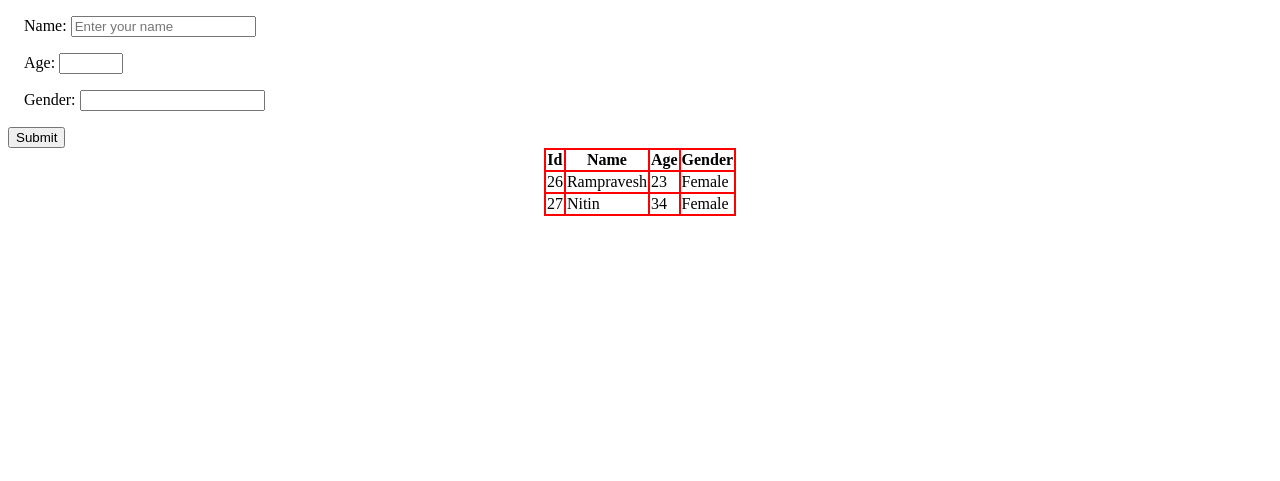
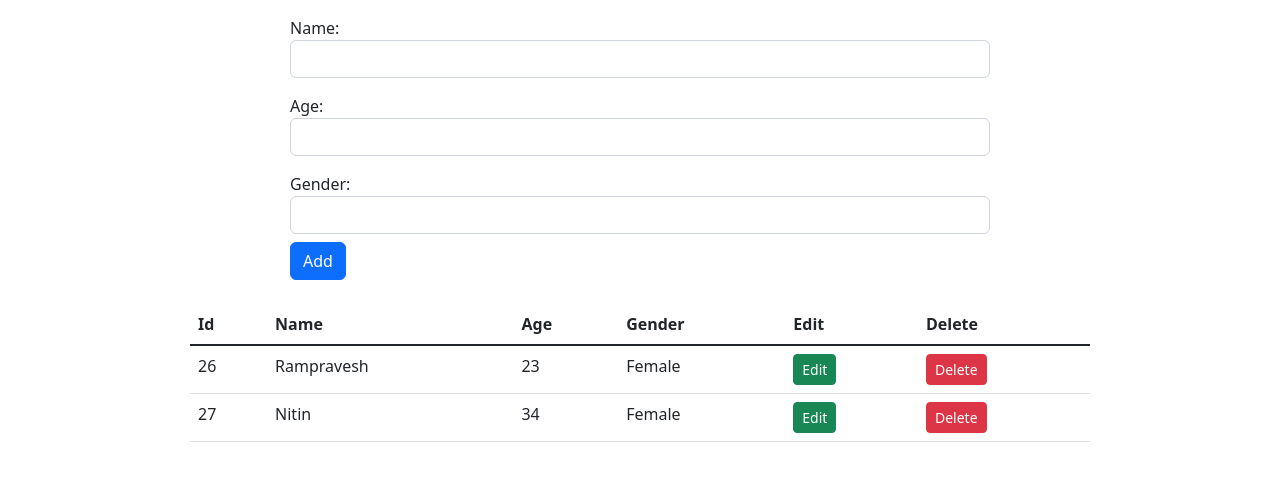
Before and after one commit to rampravesh22/django-practice, a Django app: page / in a window 1280 px wide. Shown: the top 481 px of the page. Run offline with Django 4.2, Linux system fonts and the light colour scheme; data comes from the database, SQL or seed files in the repository; both versions use the stored data as it was after the commit.

Commit message:
just commit

```diff
--- a/formp/core/forms.py
+++ b/formp/core/forms.py
@@ -3,6 +3,6 @@ from django import forms
 
 class StudentRegister(forms.Form):
     name = forms.CharField(
-        required=True, label_suffix=":",widget=forms.TextInput(attrs={"placeholder":"Enter your name"}))
-    age = forms.IntegerField(max_value=100,min_value=18)
-    gender = forms.CharField(max_length=100)
+        required=True, label_suffix=":",widget=forms.TextInput(attrs={"class":"form-control"}))
+    age = forms.IntegerField(max_value=100,min_value=18,widget=forms.NumberInput(attrs={"class":"form-control"}))
+    gender = forms.CharField(max_length=100,widget=forms.TextInput(attrs={"class":"form-control"}))
--- a/formp/core/static/core/style.css
+++ b/formp/core/static/core/style.css
@@ -1,16 +1,9 @@
-.form-input{
-    margin:1rem;
-
+form{
+    max-width: 700px !important;
+    margin: auto;
 }
 
-
-tr{
-    border: 2px solid red;
+.student-details{
+    max-width: 900px;
+    margin: auto;
 }
-td,th{
-    border: 2px solid red;
-}
-table{
-    border:2px solid black;
-    border-collapse:collapse;
-}
--- a/formp/core/templates/core/base.html
+++ b/formp/core/templates/core/base.html
@@ -1,4 +1,5 @@
 <!DOCTYPE html>
+{% load static %}
 <html lang="en">
 
 <head>
@@ -16,6 +17,7 @@
 
     <link href="https://cdn.jsdelivr.net/npm/bootstrap@5.2.0/dist/css/bootstrap.min.css" rel="stylesheet"
         integrity="sha384-gH2yIJqKdNHPEq0n4Mqa/HGKIhSkIHeL5AyhkYV8i59U5AR6csBvApHHNl/vI1Bx" crossorigin="anonymous">
+    <link rel="stylesheet" href="{% static 'core/style.css' %}">
 </head>
 
 <body>
--- a/formp/core/templates/core/home.html
+++ b/formp/core/templates/core/home.html
@@ -1,64 +1,60 @@
-<!DOCTYPE html>
+{% extends 'core/base.html' %}
 {% load static %}
-<html lang="en">
-<head>
-    <meta charset="UTF-8">
-    <meta http-equiv="X-UA-Compatible" content="IE=edge">
-    <meta name="viewport" content="width=device-width, initial-scale=1.0">
-    <title>Document</title>
-    <link rel="stylesheet" href="{% static 'core/style.css' %}">
-    <style>
-
-    </style>
-</head>
-<body>
-
+{% block content %}
+<div class="container">
     <form action="" method="post">
         {% csrf_token %}
-        {% if form.non_field_errors %}
-            {% for error in form.non_field_errors  %}
-                <p>{{ error }}</p>
+            {% if form.non_field_errors %}
+                {% for error in form.non_field_errors  %}
+            <p>{{ error }}</p>
             {% endfor %}
         {% endif %}
 
         {% for field in form %}
-            <div class="form-input">
+            <div class="form-input mt-3">
                 <label for=" {{ field.auto_id }} ">{{field.label_tag|striptags}}</label>
                 {{ field }}
                 <small>{{ field.errors|striptags }}</small>
             </div>
         {% endfor %}
-        <input type="submit" value="Submit">
+
+        <input type="submit" value="Add" class="btn btn-primary mt-2">
     </form>
-    <a href="{% url "edit"  %}"></a>
-
-    {% if messages %}
-        {% for message in messages %}
-            <small {% if message.tags %} class="{{ message.tags }}" {% endif %} >{{ message }}</small>
-        {% endfor %}
-    {% endif %}
-
     <div class="student-details">
-        <table align="center">
+        <table class="table mt-4">
             <thead>
                 <tr>
-                    <th>Id</th>
-                    <th>Name</th>
-                    <th>Age</th>
-                    <th>Gender</th>
+                    <th scope="col">Id</th>
+                    <th scope="col">Name</th>
+                    <th scope="col">Age</th>
+                    <th scope="col">Gender</th>
+                    <th scope="col">Edit</th>
+                    <th scope="col">Delete</th>
                 </tr>
             </thead>
-            <tbody>
+            <tbody class="table-group-divider">
                 {% for student in students %}
                     <tr>
-                        <td>{{student.id}}</td>
-                        <td>{{student.name}}</td>
-                        <td>{{student.age}}</td>
-                        <td>{{student.gender}}</td>
+                        <td scope="row">{{ student.id }}</td>
+                        <td scope="row">{{ student.name }}</td>
+                        <td scope="row">{{ student.age }}</td>
+                        <td scope="row">{{ student.gender }}</td>
+                         <td scope="row">
+                            <a class="btn btn-success btn-sm" href="{% url 'edit' student.id %}">Edit</a>
+                        </td>
+                         <td scope="row">
+                            <a class="btn btn-danger btn-sm" href="{% url 'delete' student.id %}">Delete</a>
+                        </td>
                     </tr>
                 {% endfor %}
             </tbody>
         </table>
     </div>
-</body>
-</html>
+    {% if messages %}
+        {% for message in messages %}
+            <p {% if message.tags %} class="py-1 text-center bg-{{message.tags}} text-white" {% endif %} >{{message}}</p>
+        {% endfor %}
+    {% endif %}
+</div>
+
+{% endblock content %}
--- a/formp/core/urls.py
+++ b/formp/core/urls.py
@@ -2,5 +2,6 @@ from django.urls import path
 from core import views
 urlpatterns = [
     path("",views.register,name="home"),
-    path("edit/",views.edit_student, name="edit")
+    path("edit_student/<int:id>/",views.edit_student, name="edit"),
+    path('delete_stduent/<int:id>/',views.delete_student,name="delete")
 ]
--- a/formp/core/views.py
+++ b/formp/core/views.py
@@ -3,6 +3,7 @@ from .models import Student
 from .forms import StudentRegister
 from django.contrib import messages
 # Create your views here.
+
 
 def register(request):
     if request.method == "POST":
@@ -12,22 +13,37 @@ def register(request):
             name = data['name']
             age = data['age']
             gender = data['gender']
-            Student.objects.create(name=name, age=age, gender=gender)
+            s = Student.objects.create(name=name, age=age, gender=gender)
 
-            messages.success(request, "Your data has been saved successfully")
+            messages.success(
+                request, f"{s.name} data has been saved successfully")
             return redirect(request.META.get('HTTP_REFERER'))
     else:
         form = StudentRegister()
     students = Student.objects.all()
-    context={
-        'form':form,
-        'students':students
+    context = {
+        'form': form,
+        'students': students
     }
     return render(request, "core/home.html", context)
 
-def edit_student(request,id):
+
+def edit_student(request, id):
     if request.method == "POST":
         pass
     else:
         student = Student.objects.get(id=id)
-        form = StudentRegister(isinstance=student)
+        form = StudentRegister()
+
+    context={
+        'form':form
+    }
+    return render(request, "core/edit.html", context)
+
+
+def delete_student(request, id):
+    student = Student.objects.get(id=id)
+    student.delete()
+    messages.warning(
+        request, f"{student.name} details is deleted successfully!")
+    return redirect("/", kwargs={'student': student})
```
Also changed, not shown: formp/db.sqlite3, 1 other file.
